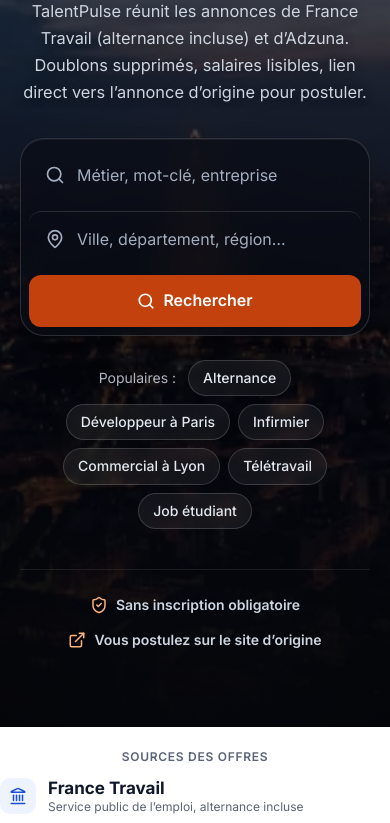
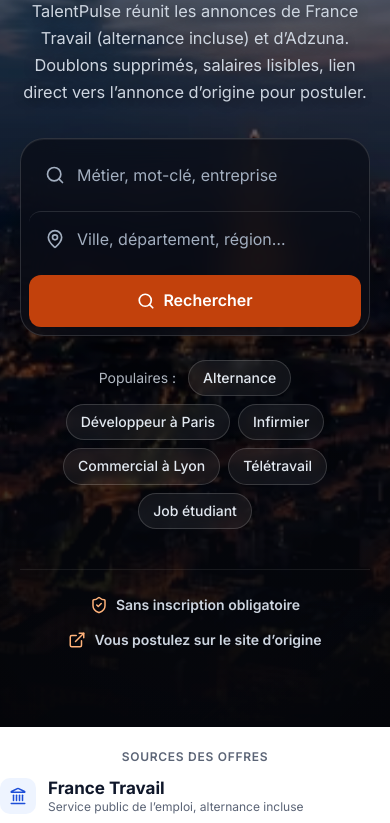
Before and after one commit to issa95biscuit-maker/talentpulse, a website: page public/index.html in a window 390 px wide. Shown: the part 422-1245 px from the top of the page. Drawn offline with Linux system fonts and the light colour scheme; no server answers.

Commit message:
Hero : voile allégé pour laisser respirer Paris, cadrage mobile sur les lumières de la ville

```diff
--- a/public/index.html
+++ b/public/index.html
@@ -833,10 +833,11 @@ body:not(.dark) .photo-section::before{background:linear-gradient(180deg,var(--v
 /* Hero : Paris à l'heure bleue, voile dégradé, vignettage, lent travelling avant */
 .hero.cine{background:#05070D;padding:clamp(64px,11vh,128px) 0 clamp(56px,9vh,104px)}
 .hero.cine::before{background:
-  linear-gradient(180deg,rgba(5,7,13,.72) 0%,rgba(5,7,13,.5) 34%,rgba(5,7,13,.62) 62%,rgba(5,7,13,.9) 88%,#05070D 100%),
+  linear-gradient(180deg,rgba(5,7,13,.7) 0%,rgba(5,7,13,.42) 32%,rgba(5,7,13,.5) 60%,rgba(5,7,13,.86) 88%,#05070D 100%),
   radial-gradient(1100px 420px at 50% 112%,rgba(255,106,0,.16),transparent 62%)!important}
 .hero.cine::after{opacity:1;background:radial-gradient(ellipse 120% 90% at 50% 40%,transparent 55%,rgba(0,0,0,.55) 100%);-webkit-mask-image:none;mask-image:none}
-.hero.cine .hero-photo img{object-position:50% 62%;filter:saturate(.9) contrast(1.04);opacity:.72;transform-origin:50% 70%;animation:tp-dolly 26s cubic-bezier(.22,.61,.36,1) both}
+.hero.cine .hero-photo img{object-position:50% 62%;filter:saturate(.95) contrast(1.06);opacity:.85;transform-origin:50% 70%;animation:tp-dolly 26s cubic-bezier(.22,.61,.36,1) both}
+@media(max-width:767px){.hero.cine .hero-photo img{object-position:46% 78%}}
 @keyframes tp-dolly{from{transform:scale(1.09)}to{transform:scale(1)}}
 .hero.cine .hero-badge{background:rgba(255,255,255,.07);border-color:rgba(255,255,255,.14);color:var(--text-2);box-shadow:none;backdrop-filter:blur(10px);-webkit-backdrop-filter:blur(10px)}
 .hero.cine .hero-title{color:#fff;font-size:clamp(2.25rem,1.3rem + 3.8vw,4.25rem);font-weight:700;letter-spacing:-.045em;line-height:1.04;max-width:16ch;text-shadow:0 2px 30px rgba(0,0,0,.35)}
```
